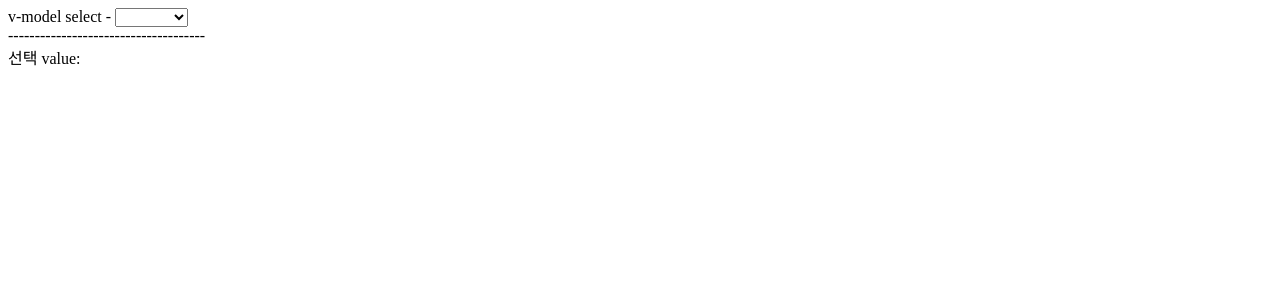
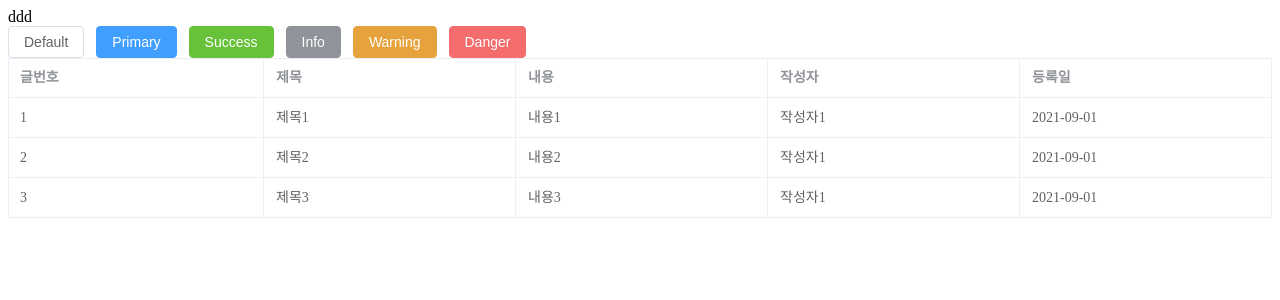
Before and after one commit to o5ranc/myVue, a Vue app: page / in a window 1280 px wide. Shown: the top 300 px of the page. Built offline with nearby package versions, Linux system fonts and the light colour scheme.

Commit message:
Update dependencies and configuration files

```diff
--- a/src/App.vue
+++ b/src/App.vue
@@ -2,24 +2,26 @@
 	<div id="app">
 		<!-- <ProductList /> -->
 		<!-- <ShoppingCart /> -->
-		<TestView />
+		<!-- <TestView></TestView> -->
+		<ElementView></ElementView>
 	</div>
-
 </template>
 
 <script lang="ts">
-import { defineComponent } from 'vue';
+import { defineComponent } from "vue";
 // import { storeToRefs } from 'pinia'
-// import { useCounterStore } from '@/stores/counter'
+// import { useCounterStore } from '@/store/counter'
 // import ProductList from './components/ProductList.vue'
 // import ShoppingCart from './components/ShoppingCart.vue'
-import TestView from './views/testViews/testView.vue'
+import TestView from "./views/testViews/TestView.vue"
+import ElementView from "./views/testViews/ElementView.vue"
 
 export default defineComponent({
 	components: {
 		// ProductList,
 		// ShoppingCart
-		TestView
+		// TestView,
+		ElementView
 	},
 	setup() {
 		// const countStore = useCounterStore()
--- a/src/main.ts
+++ b/src/main.ts
@@ -3,10 +3,12 @@ import App from './App.vue';
 
 // import router from './router';
 // import {createPinia} from 'pinia';
-import ElementPlus from 'element-plus';
+import ElementPlus from 'element-plus'
+import 'element-plus/dist/index.css'
 
 const app = createApp(App);
 // const pinia = createPinia();
 
+// @ts-ignore
 app.use(ElementPlus);
 app.mount('#app');
--- /dev/null
+++ b/src/views/testViews/ElementView.vue
@@ -0,0 +1,62 @@
+<template>
+  <div>ddd
+    <div class="mb-4">
+      <el-button>Default</el-button>
+      <el-button type="primary">Primary</el-button>
+      <el-button type="success">Success</el-button>
+      <el-button type="info">Info</el-button>
+      <el-button type="warning">Warning</el-button>
+      <el-button type="danger">Danger</el-button>
+    </div>
+    <div>
+      <el-table border :data="state.boardList">
+        <el-table-column prop="bno" label="글번호"></el-table-column>
+        <el-table-column prop="title" label="제목"></el-table-column>
+        <el-table-column prop="content" label="내용"></el-table-column>
+        <el-table-column prop="writer" label="작성자"></el-table-column>
+        <el-table-column prop="regDate" label="등록일" :formatter="DateFormat"></el-table-column>
+      </el-table>
+    </div>
+  </div>
+</template>
+
+<script lang="ts">
+import { defineComponent, reactive } from "vue"
+
+export default defineComponent({
+  name: "ElementView",
+  compnents: {
+    // Add any components here
+  },
+  props: {
+    // Add any props here
+  },
+  setup(props) {
+    // Add any setup code here
+    const state = reactive({
+      message: "Hello Ran World",
+      boardList: [
+        { bno: 1, title: '제목1', content: '내용1', writer: '작성자1', regDate: '2021-09-01' },
+        { bno: 2, title: '제목2', content: '내용2', writer: '작성자1', regDate: '2021-09-01' },
+        { bno: 3, title: '제목3', content: '내용3', writer: '작성자1', regDate: '2021-09-01' },
+
+      ]
+    })
+
+    return {
+      selected: "",
+      state,
+      options: [
+        { value: "option1", label: 'Option 1' },
+        { value: 'option2', label: 'Option 2' },
+        { value: 'option3', label: 'Option 3' }
+        // Add more options as needed
+      ]
+    }
+  }
+})
+</script>
+
+<style scoped>
+/* Add any custom styles here */
+</style>
--- a/src/views/testViews/testView.vue
+++ b/src/views/testViews/testView.vue
@@ -15,16 +15,17 @@
 export default {
   data() {
     return {
-      selected: '',
+      selected: "",
       options: [
-        { value: 'option1', label: 'Option 1' },
+        { value: "option1", label: 'Option 1' },
         { value: 'option2', label: 'Option 2' },
-        { value: 'option3', label: 'Option 3' },
+        { value: 'option3', label: 'Option 3' }
         // Add more options as needed
-      ],
-    };
-  },
-};
+      ]
+    }
+  }
+}
+const a = () => {}
 </script>
 
 <style scoped>
--- a/vue.config.js
+++ b/vue.config.js
@@ -1,5 +1,18 @@
-const { defineConfig } = require('@vue/cli-service')
-module.exports = defineConfig({
-  transpileDependencies: true,
-  // lintOnSave: false
-})
+// const AutoImport = require('unplugin-auto-import/webpack')
+// const Components = require('unplugin-vue-components/webpack')
+// const { ElementPlusResolver } = require('unplugin-vue-components/resolvers')
+
+// module.exports = {
+//   transpileDependencies: ['@splidejs'],
+//   lintOnSave: false,
+//   configureWebpack: {
+//     plugins: [
+//       AutoImport({
+//        resolvers: [ElementPlusResolver()],
+//       }),
+//       Components({
+//        resolvers: [ElementPlusResolver()],
+//       }),
+//     ],
+//   },
+// }
```
Also changed, not shown: package.json (+24 -24 lines), src/components/common/Modal.vue (added, +38 -0 lines), .eslintrc.json, src/store/counter.ts (renamed from src/stores/counter.ts), src/store/modules/cart.js (renamed from src/stores/modules/cart.js), src/store/modules/products.js (renamed from src/stores/modules/products.js), tsconfig.json (line endings or trailing spaces), 2 other files (tests, documents, lock files or other folders).
